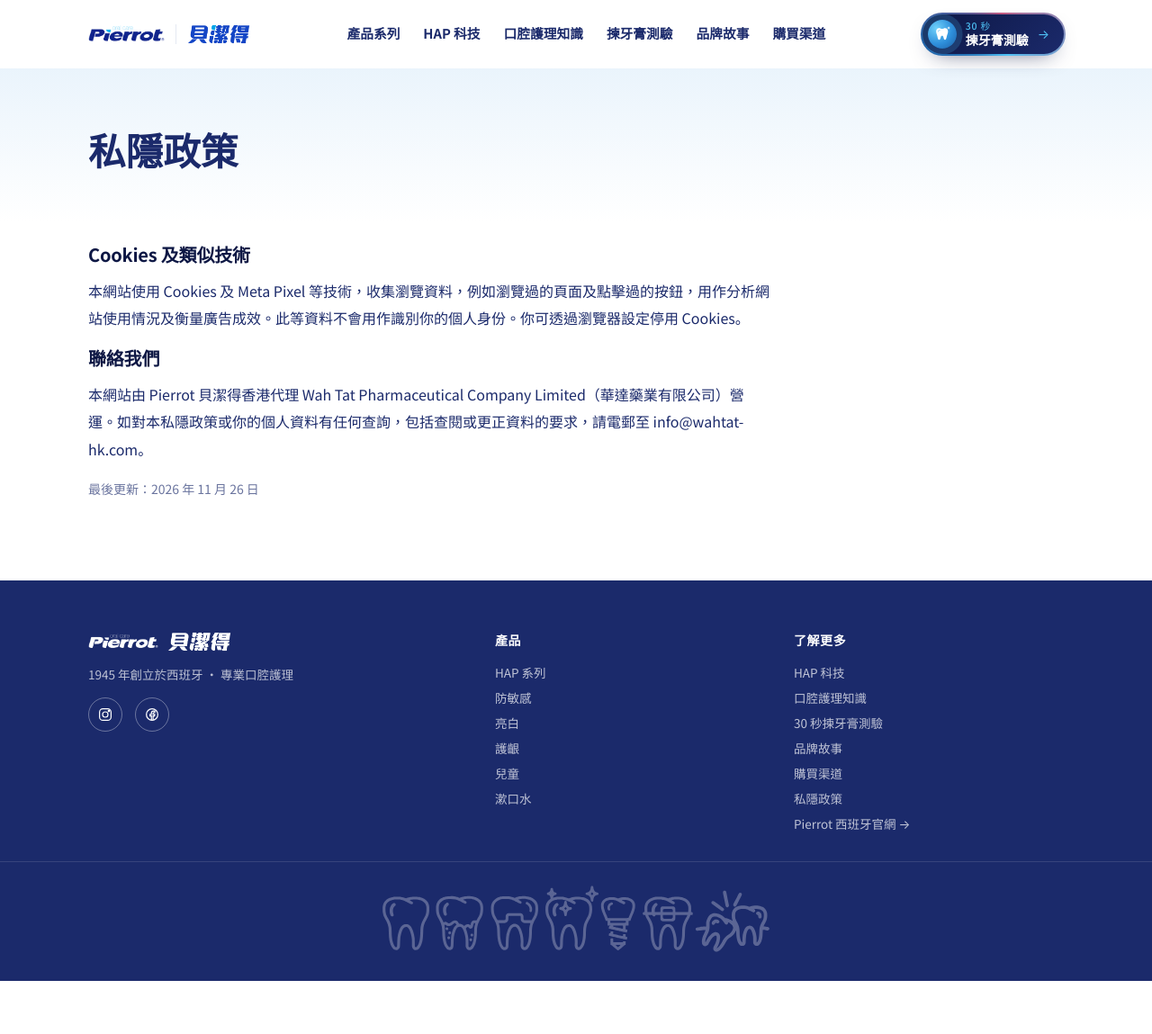
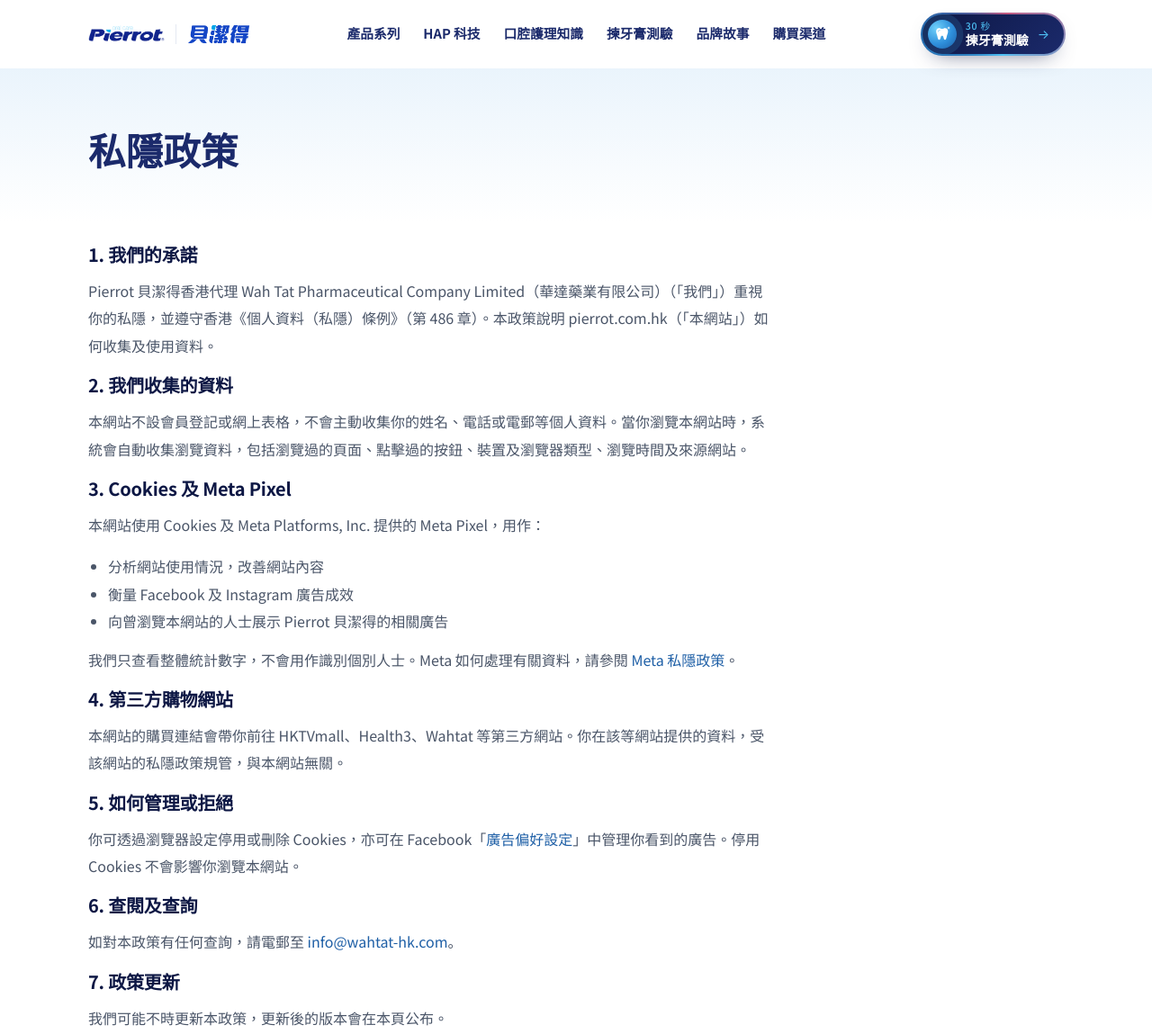
Before and after one commit to admin-wahtat/pierrot-hk-landing, a plain HTML site: page privacy/index.html in a window 1280 px wide. Shown: the top 1149 px of the page at 90% size. Before the commit the page ends 1090 px from the top, so only its background shows below. Drawn offline with Linux system fonts and the light colour scheme.

Commit message:
私隱政策頁換成完整版（7 節）
Co-Authored-By: Claude Opus 5.5 <noreply@anthropic.com>
Claude-Session: https://claude.ai/code/session_01L7iWn6sppfwVwS6vGLTMHu

```diff
--- a/css/pages.css
+++ b/css/pages.css
@@ -925,3 +925,13 @@ section{ padding:60px 0; }
   .quiz-fab.tip .quiz-fab__tip{opacity:1;transform:none}
   @media (max-width:760px){ .quiz-fab{display:flex} }
   @media (prefers-reduced-motion:reduce){ .quiz-fab__btn::after{animation:none} }
+
+/* ── 私隱政策 ── */
+.privacy-page{ padding:8px 0 72px; }
+.privacy-body > *{ max-width:820px; }
+.privacy-body h2{ font-size:20px; color:var(--navy); font-weight:900; margin:32px 0 10px; }
+.privacy-body p{ font-size:16px; line-height:1.9; color:var(--body); margin:0 0 12px; }
+.privacy-body ul{ list-style:disc; padding-left:22px; margin:0 0 12px; }
+.privacy-body li{ font-size:16px; line-height:1.9; color:var(--body); }
+.privacy-body a{ color:var(--blue); }
+.privacy-updated{ margin-top:32px !important; font-size:14px !important; color:var(--muted) !important; }
--- a/privacy/index.html
+++ b/privacy/index.html
@@ -4,11 +4,11 @@
 <meta charset="UTF-8">
 <meta name="viewport" content="width=device-width, initial-scale=1.0">
 <title>私隱政策 | Pierrot 貝潔得</title>
-<meta name="description" content="Pierrot 貝潔得網站私隱政策：Cookies 及 Meta Pixel 等技術嘅使用說明。">
+<meta name="description" content="Pierrot 貝潔得網站私隱政策：說明本網站收集的瀏覽資料、Cookies 及 Meta Pixel 的用途，以及查詢方法。">
 <link rel="canonical" href="https://pierrot.com.hk/privacy/">
 <meta property="og:type" content="website">
 <meta property="og:title" content="私隱政策 | Pierrot 貝潔得">
-<meta property="og:description" content="Pierrot 貝潔得網站私隱政策：Cookies 及 Meta Pixel 等技術嘅使用說明。">
+<meta property="og:description" content="Pierrot 貝潔得網站私隱政策：說明本網站收集的瀏覽資料、Cookies 及 Meta Pixel 的用途，以及查詢方法。">
 <meta property="og:image" content="https://pierrot.com.hk/Assets/og/og-main.jpg">
 <meta property="og:image:type" content="image/jpeg">
 <meta property="og:image:width" content="1080">
@@ -58,10 +58,33 @@
 </section>
 <section class="privacy-page">
   <div class="section-inner privacy-body">
-    <h2>Cookies 及類似技術</h2>
-    <p>本網站使用 Cookies 及 Meta Pixel 等技術，收集瀏覽資料，例如瀏覽過的頁面及點擊過的按鈕，用作分析網站使用情況及衡量廣告成效。此等資料不會用作識別你的個人身份。你可透過瀏覽器設定停用 Cookies。</p>
-    <h2>聯絡我們</h2>
-    <p>本網站由 Pierrot 貝潔得香港代理 Wah Tat Pharmaceutical Company Limited（華達藥業有限公司）營運。如對本私隱政策或你的個人資料有任何查詢，包括查閱或更正資料的要求，請電郵至 <a href="mailto:info@wahtat-hk.com">info@wahtat-hk.com</a>。</p>
+    <h2>1. 我們的承諾</h2>
+    <p>Pierrot 貝潔得香港代理 Wah Tat Pharmaceutical Company Limited（華達藥業有限公司）（「我們」）重視你的私隱，並遵守香港《個人資料（私隱）條例》（第 486 章）。本政策說明 pierrot.com.hk（「本網站」）如何收集及使用資料。</p>
+
+    <h2>2. 我們收集的資料</h2>
+    <p>本網站不設會員登記或網上表格，不會主動收集你的姓名、電話或電郵等個人資料。當你瀏覽本網站時，系統會自動收集瀏覽資料，包括瀏覽過的頁面、點擊過的按鈕、裝置及瀏覽器類型、瀏覽時間及來源網站。</p>
+
+    <h2>3. Cookies 及 Meta Pixel</h2>
+    <p>本網站使用 Cookies 及 Meta Platforms, Inc. 提供的 Meta Pixel，用作：</p>
+    <ul>
+      <li>分析網站使用情況，改善網站內容</li>
+      <li>衡量 Facebook 及 Instagram 廣告成效</li>
+      <li>向曾瀏覽本網站的人士展示 Pierrot 貝潔得的相關廣告</li>
+    </ul>
+    <p>我們只查看整體統計數字，不會用作識別個別人士。Meta 如何處理有關資料，請參閱 <a href="https://www.facebook.com/privacy/policy/" target="_blank" rel="noopener">Meta 私隱政策</a>。</p>
+
+    <h2>4. 第三方購物網站</h2>
+    <p>本網站的購買連結會帶你前往 HKTVmall、Health3、Wahtat 等第三方網站。你在該等網站提供的資料，受該網站的私隱政策規管，與本網站無關。</p>
+
+    <h2>5. 如何管理或拒絕</h2>
+    <p>你可透過瀏覽器設定停用或刪除 Cookies，亦可在 Facebook「<a href="https://www.facebook.com/adpreferences" target="_blank" rel="noopener">廣告偏好設定</a>」中管理你看到的廣告。停用 Cookies 不會影響你瀏覽本網站。</p>
+
+    <h2>6. 查閱及查詢</h2>
+    <p>如對本政策有任何查詢，請電郵至 <a href="mailto:info@wahtat-hk.com">info@wahtat-hk.com</a>。</p>
+
+    <h2>7. 政策更新</h2>
+    <p>我們可能不時更新本政策，更新後的版本會在本頁公布。</p>
+
     <p class="privacy-updated">最後更新：2026 年 11 月 26 日</p>
   </div>
 </section>
```
